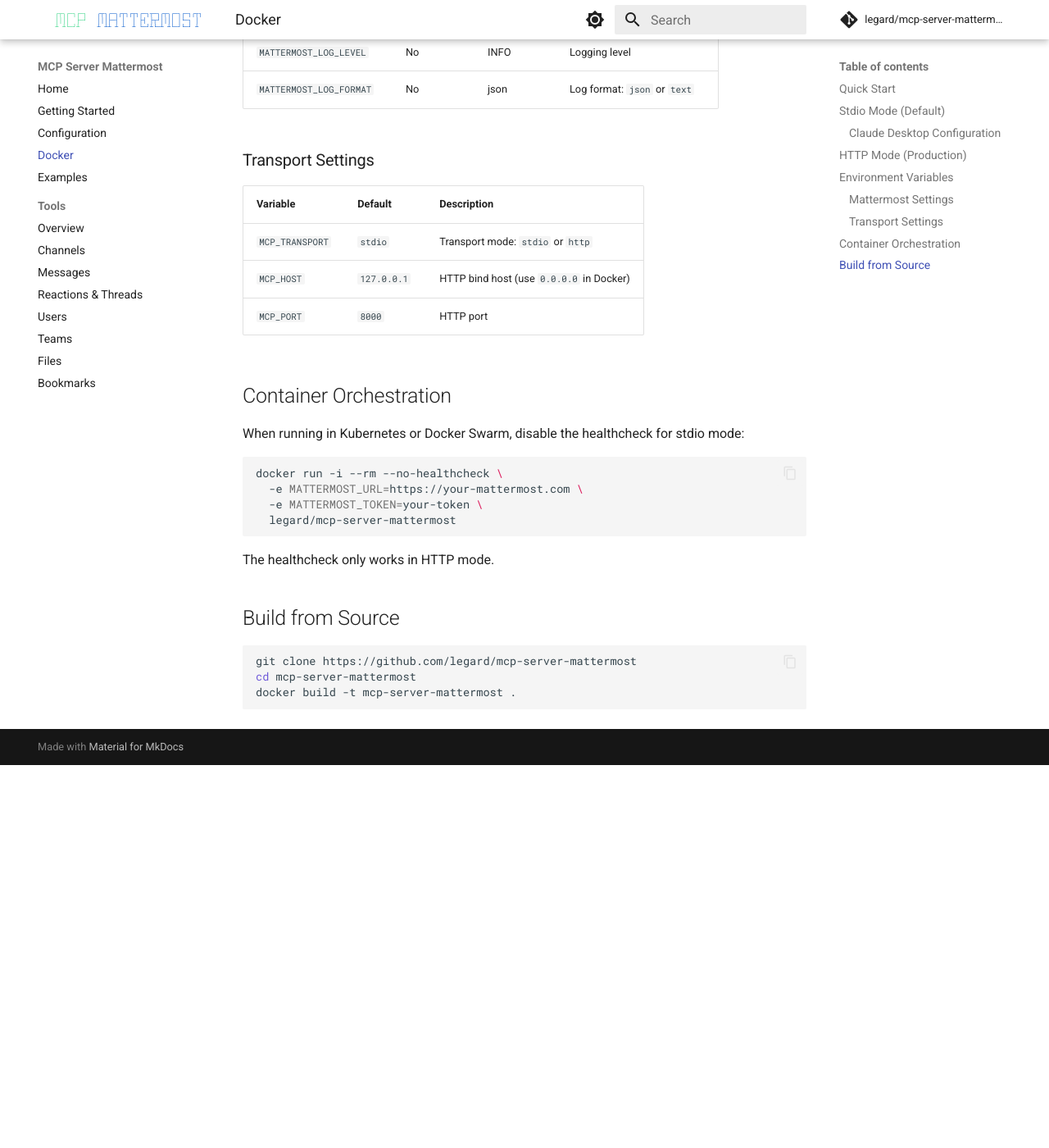
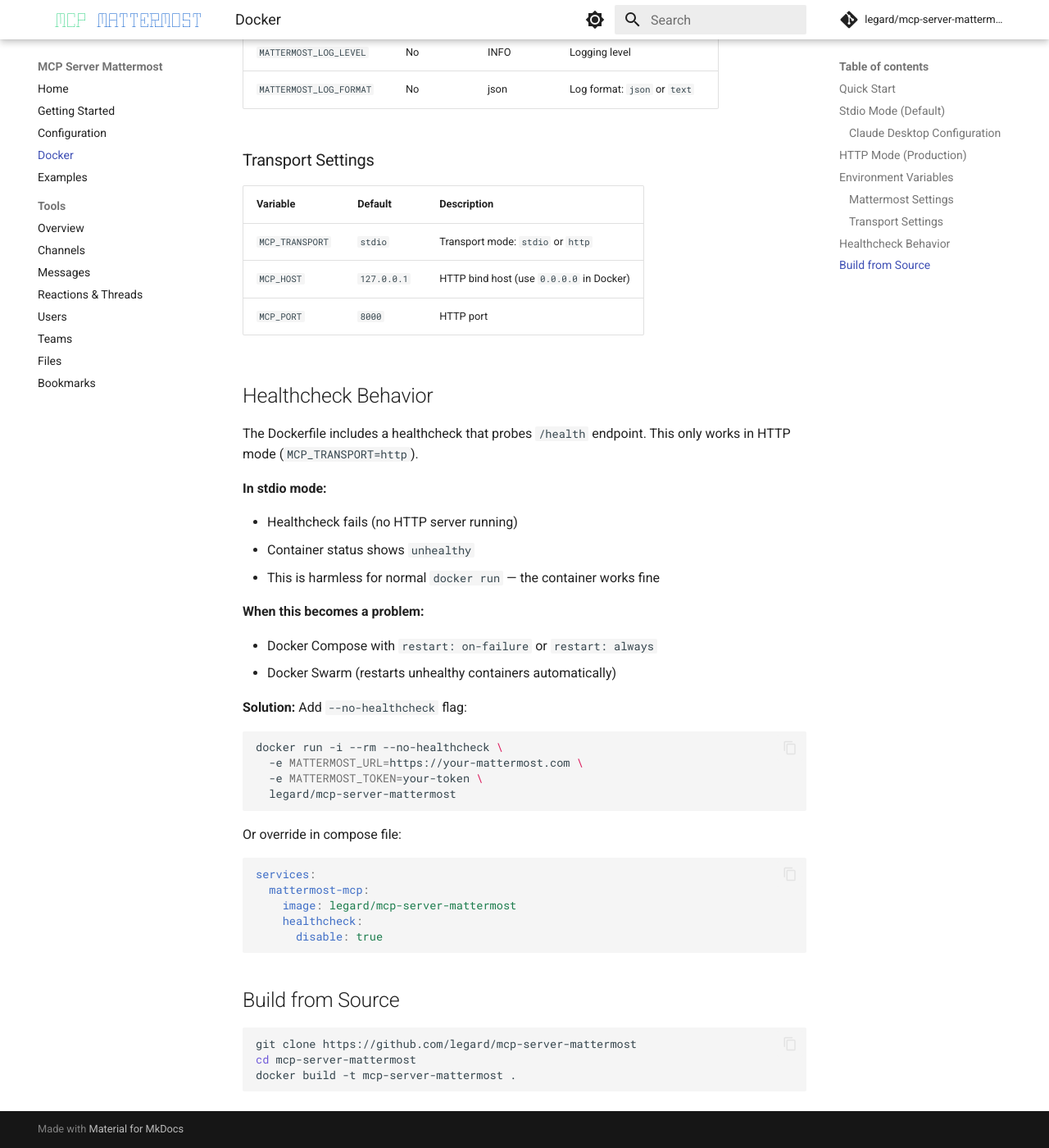
Before and after one commit to cloud-ru-tech/mcp-server-mattermost, an MkDocs documentation site: the page built from docs/docker.md, in a window 1280 px wide and 1400 px high, scrolled down 1647 px. Shown: the whole window at 82% size. Built offline with MkDocs 1.6.1 and Material for MkDocs 9.7.7, drawn with Linux system fonts in a browser that asks for light colours; comment, search, counter and statistics services are not loaded; before the commit the page ends 2580 px from its top, so only the background shows below that.

Commit message:
docs: clarify healthcheck behavior for stdio mode
Move healthcheck note from README to docs/docker.md with detailed
explanation of when it matters (restart policies, Swarm) vs when
it's harmless (normal docker run).

````diff
--- a/docs/docker.md
+++ b/docs/docker.md
@@ -78,9 +78,23 @@
 | `MCP_HOST` | `127.0.0.1` | HTTP bind host (use `0.0.0.0` in Docker) |
 | `MCP_PORT` | `8000` | HTTP port |
 
-## Container Orchestration
+## Healthcheck Behavior
 
-When running in Kubernetes or Docker Swarm, disable the healthcheck for stdio mode:
+The Dockerfile includes a healthcheck that probes `/health` endpoint. This only works
+in HTTP mode (`MCP_TRANSPORT=http`).
+
+**In stdio mode:**
+
+- Healthcheck fails (no HTTP server running)
+- Container status shows `unhealthy`
+- This is harmless for normal `docker run` — the container works fine
+
+**When this becomes a problem:**
+
+- Docker Compose with `restart: on-failure` or `restart: always`
+- Docker Swarm (restarts unhealthy containers automatically)
+
+**Solution:** Add `--no-healthcheck` flag:
 
 ```bash
 docker run -i --rm --no-healthcheck \
@@ -89,7 +103,15 @@
   legard/mcp-server-mattermost
 ```
 
-The healthcheck only works in HTTP mode.
+Or override in compose file:
+
+```yaml
+services:
+  mattermost-mcp:
+    image: legard/mcp-server-mattermost
+    healthcheck:
+      disable: true
+```
 
 ## Build from Source
 
````
Also changed, not shown: README.md (+0 -3 lines).
